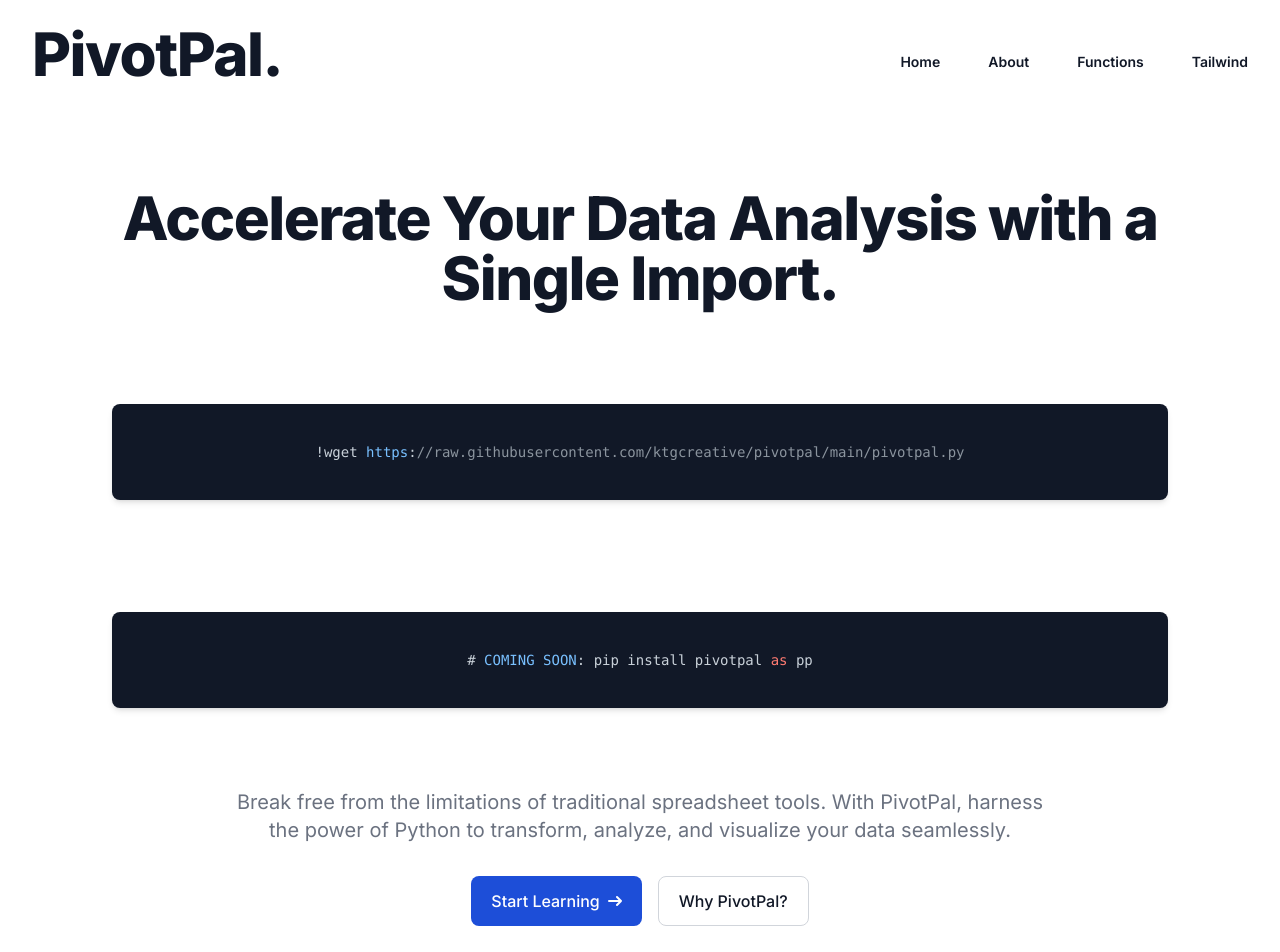
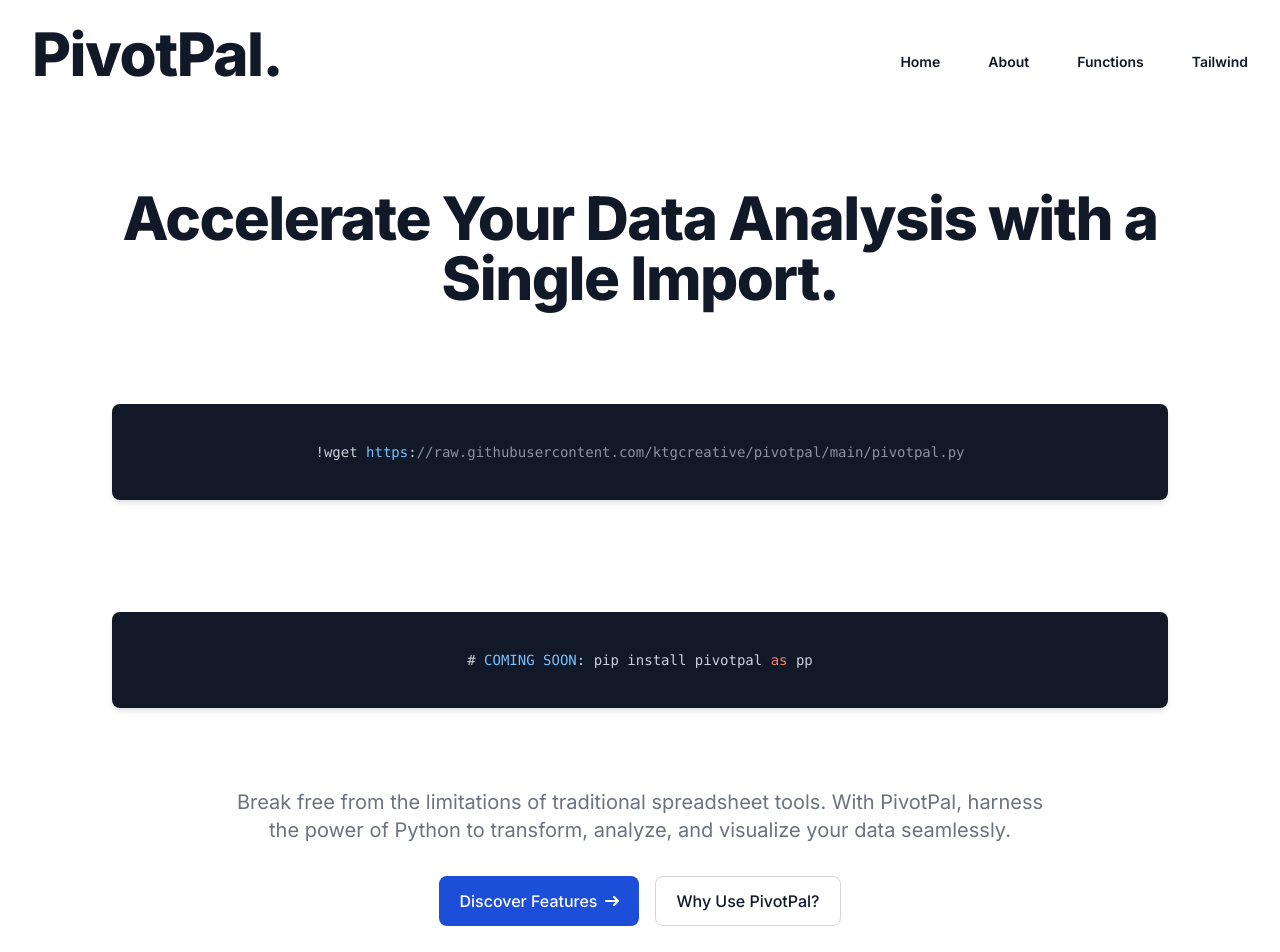
Before and after one commit to ktgcreative/pivotpal-website, a Next.js app: page / in a window 1280 px wide. Shown: the top 952 px of the page. Built offline with nearby package versions, Linux system fonts and the light colour scheme.

Commit message:
first commit

```diff
--- a/app/page.tsx
+++ b/app/page.tsx
@@ -177,9 +177,9 @@
         title={'Accelerate Your Data Analysis with a Single Import.'}
         subtitle={'pip import PivotPal'}
         description={'Break free from the limitations of traditional spreadsheet tools. With PivotPal, harness the power of Python to transform, analyze, and visualize your data seamlessly.'}
-        primaryButtonText={'Start Learning'}
+        primaryButtonText={'Discover Features'}
         primaryButtonLink={'/functions'}
-        secondaryButtonText={'Why PivotPal?'}
+        secondaryButtonText={'Why Use PivotPal?'}
         secondaryButtonLink={'/about'}
       />
 
```
